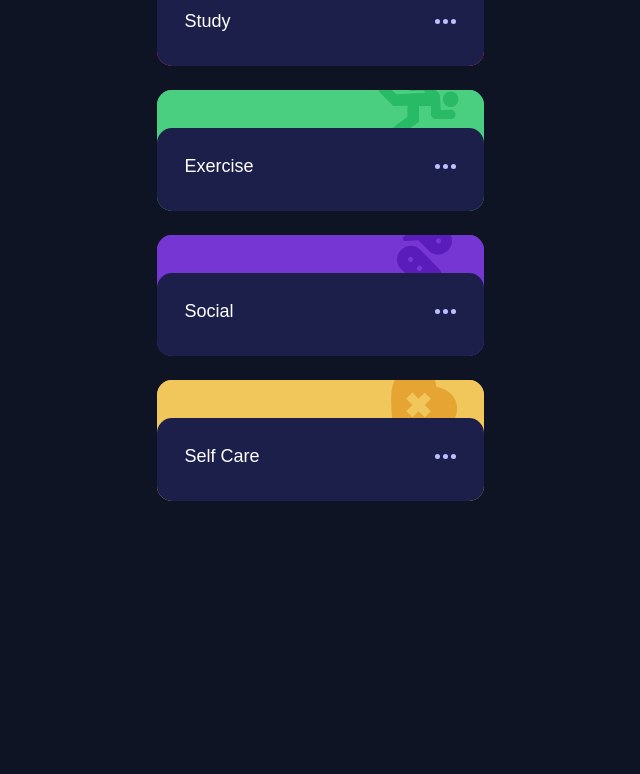
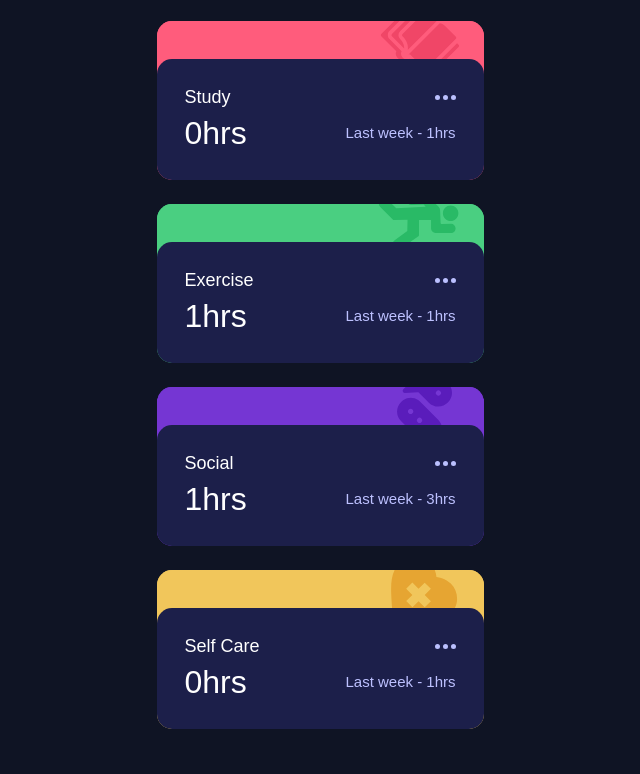
Before and after one commit to ivanorsolic95/time-tracking-dashboard, a plain HTML site: page index.html in a window 1280 px wide. Shown: the part 618-1392 px from the top of the page, without its empty margins (320-960 px from the left). Before the commit the page ends 1183 px from the top, so only its background shows below. Drawn offline with Linux system fonts and the light colour scheme.

Commit message:
Add funcionality to the HTML content

```diff
--- a/index.html
+++ b/index.html
@@ -6,6 +6,7 @@
 
   <link rel="icon" type="image/png" sizes="32x32" href="./images/favicon-32x32.png">
   <link rel="stylesheet" href="./css/main.css">
+  <script defer src="./script.js"></script>
 
   <title>Frontend Mentor | Time tracking dashboard</title>
 
```
